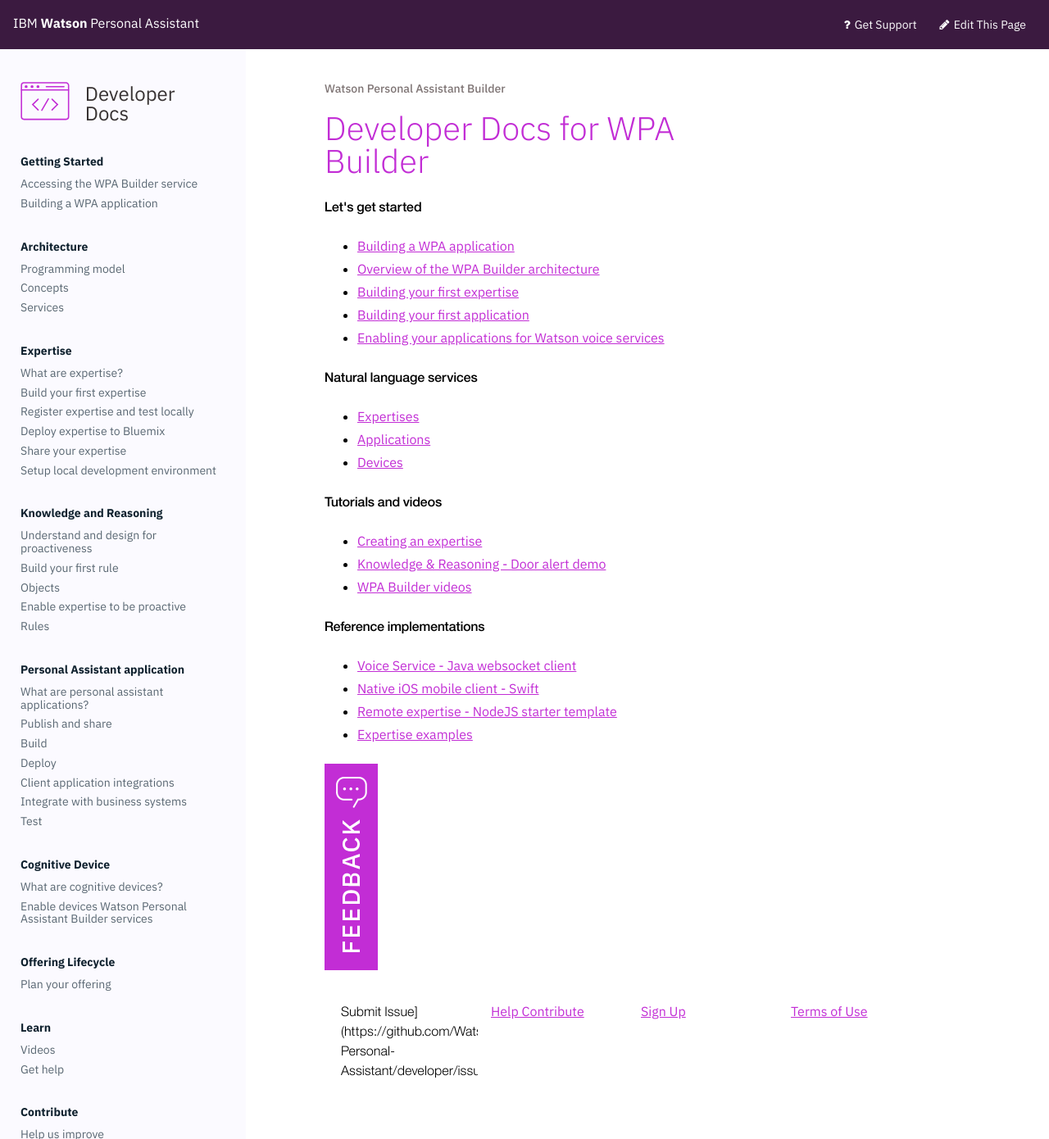
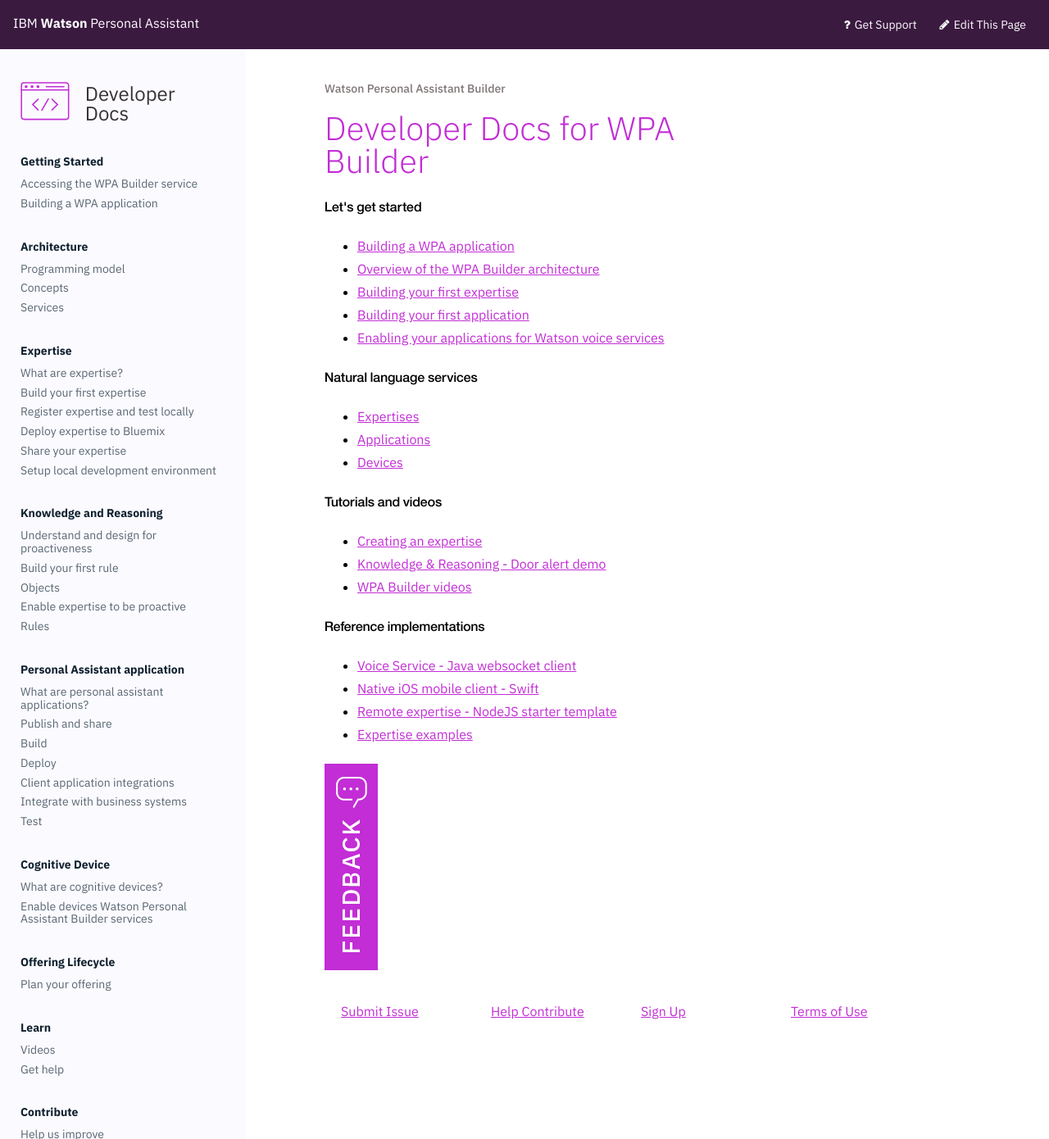
Before and after one commit to benjohnsonnlp/developer, a Jekyll site: the page built from index.md, in a window 1280 px wide. Shown: the whole page at 82% size. Built offline with Jekyll 4.4.1, drawn with Linux system fonts in a browser that asks for light colours.

Commit message:
fixes submit issue link

```diff
--- a/index.md
+++ b/index.md
@@ -42,4 +42,4 @@
 </table>
 </div>
 
-Submit Issue](https://github.com/Watson-Personal-Assistant/developer/issues) | [Help Contribute]({{ site.baseurl }}/contribute/contribute-doc/) | [Sign Up]() | [Terms of Use]({{site.baseurl}}/legal/terms-of-use/)
+[Submit Issue](https://github.com/Watson-Personal-Assistant/developer/issues) | [Help Contribute]({{ site.baseurl }}/contribute/contribute-doc/) | [Sign Up]() | [Terms of Use]({{site.baseurl}}/legal/terms-of-use/)
```
